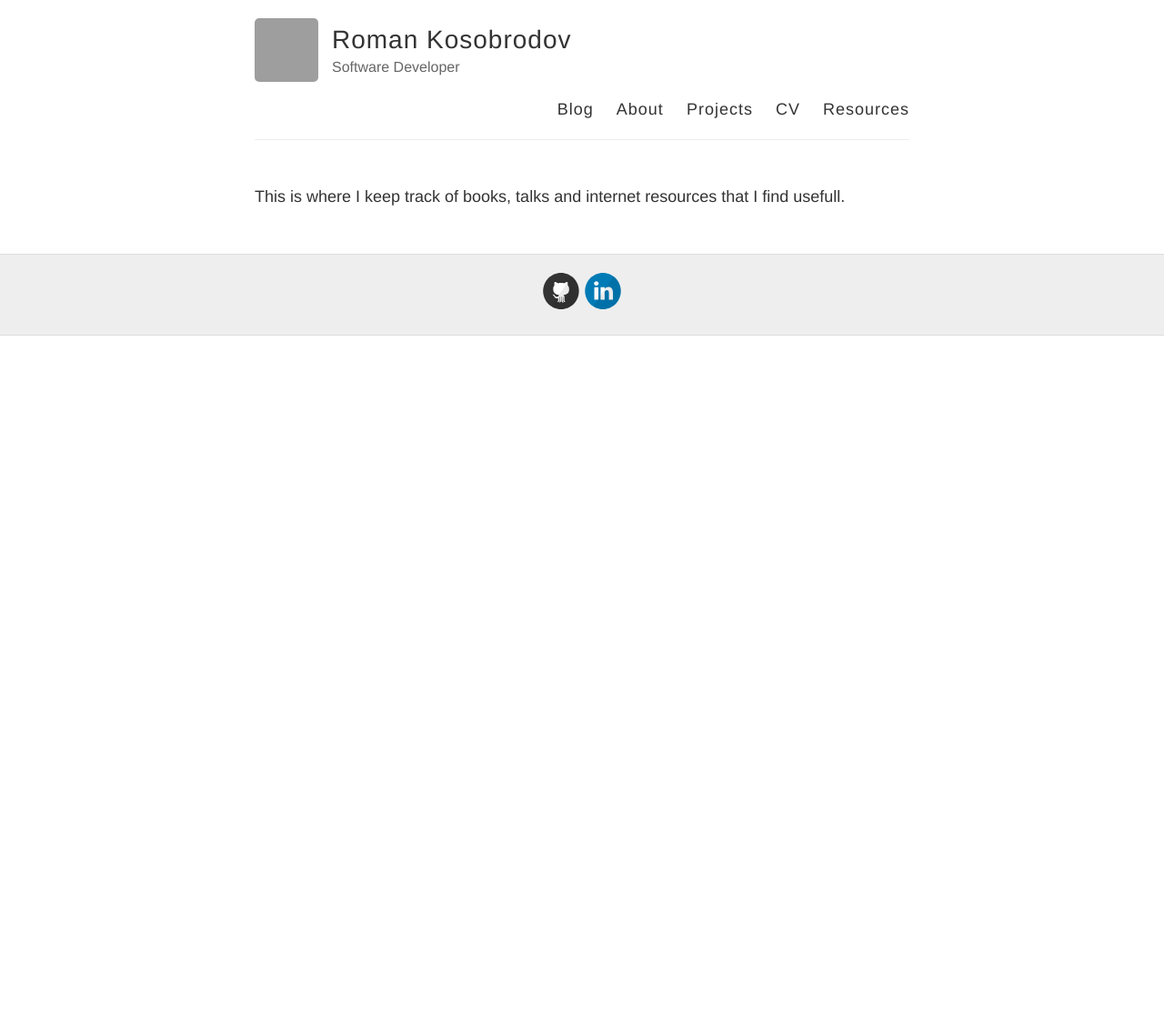
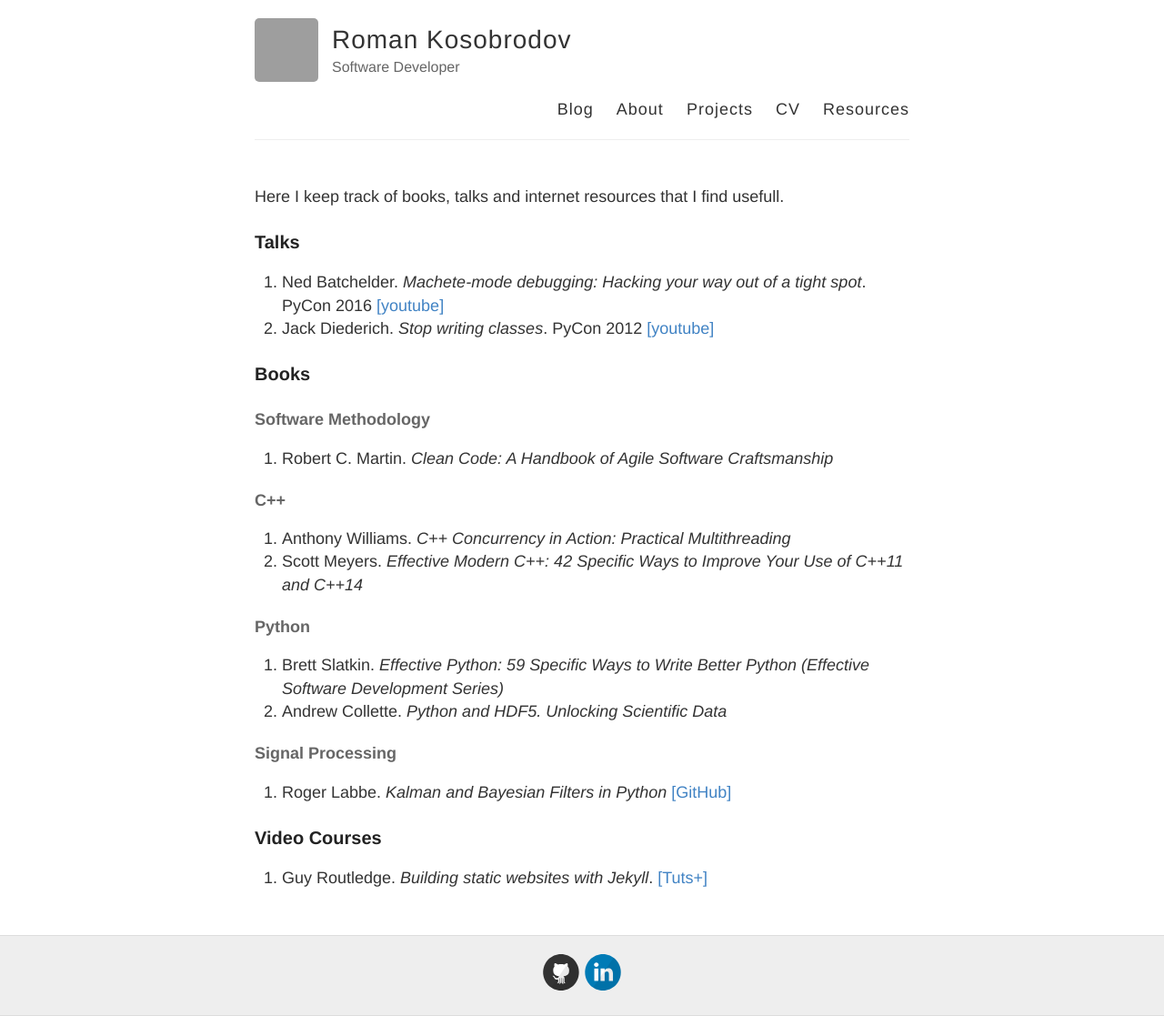
Before and after one commit to RomanKosobrodov/RomanKosobrodov.github.io, a Jekyll site: the page built from resources.md, in a window 1280 px wide. Shown: the whole page at 91% size. Built offline with Jekyll 4.4.1, drawn with Linux system fonts in a browser that asks for light colours; before the commit the page ends 900 px from its top, so only the background shows below that; grey boxes are pictures that could not be loaded.

Commit message:
added some resources

```diff
--- a/resources.md
+++ b/resources.md
@@ -4,4 +4,29 @@ title: resources
 permalink: /resources/
 ---
 
-This is where I keep track of books, talks and internet resources that I find usefull.
+Here I keep track of books, talks and internet resources that I find usefull.
+
+### Talks
+
+1. Ned Batchelder. _Machete-mode debugging: Hacking your way out of a tight spot_. PyCon 2016 [[youtube]](https://www.youtube.com/watch?v=bAcfPzxB3dk)
+1. Jack Diederich. _Stop writing classes_. PyCon 2012 [[youtube]](https://www.youtube.com/watch?v=o9pEzgHorH0)
+
+
+### Books
+
+#### Software Methodology
+1. Robert C. Martin. _Clean Code: A Handbook of Agile Software Craftsmanship_
+
+#### C++
+1. Anthony Williams. _C++ Concurrency in Action: Practical Multithreading_
+1. Scott Meyers. _Effective Modern C++: 42 Specific Ways to Improve Your Use of C++11 and C++14_
+
+#### Python
+1. Brett Slatkin. _Effective Python: 59 Specific Ways to Write Better Python (Effective Software Development Series)_
+1. Andrew Collette. _Python and HDF5. Unlocking Scientific Data_
+
+#### Signal Processing
+1. Roger Labbe. _Kalman and Bayesian Filters in Python_ [[GitHub]](https://github.com/rlabbe/Kalman-and-Bayesian-Filters-in-Python "GitHub repository")
+
+### Video Courses
+1. Guy Routledge. _Building static websites with Jekyll_. [[Tuts+]](https://webdesign.tutsplus.com/courses/building-static-websites-with-jekyll?ec_promo=teaser_post_short)
```
